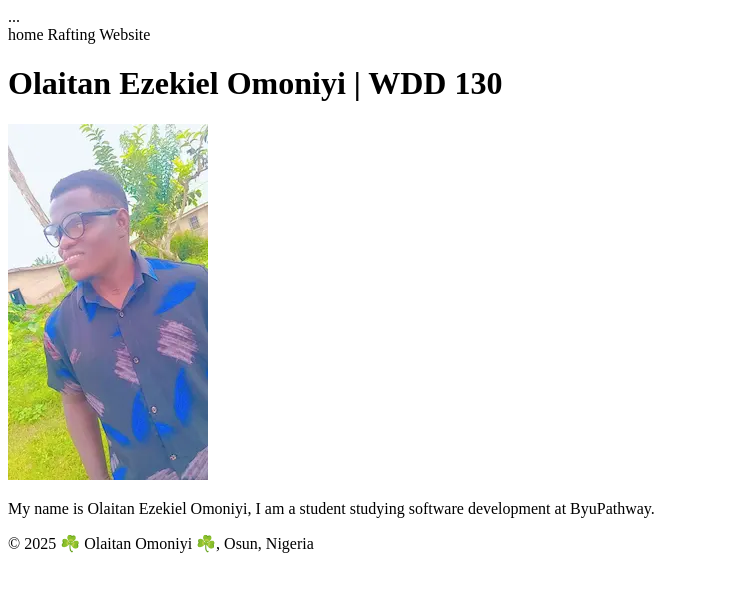
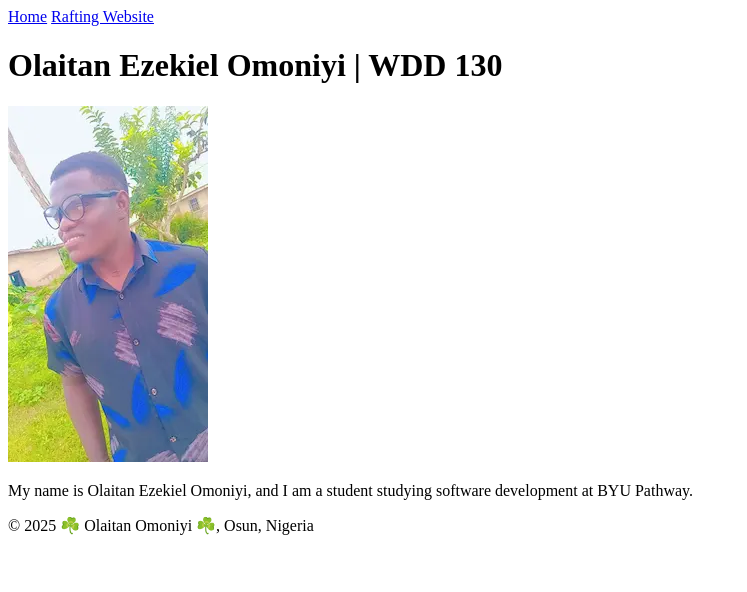
Before and after one commit to Olaitan1196/wdd130, a plain HTML site: page index.html/index.html in a window 1280 px wide. Shown: the whole page, without its empty margins (0-747 px from the left). Drawn offline with Linux system fonts and the light colour scheme.

Commit message:
I made few adjustments to the header and the image name.

```diff
--- a/index.html/index.html
+++ b/index.html/index.html
@@ -1,20 +1,21 @@
 <!DOCTYPE html>
-<html lang="en-US"> ... </html>
-<head>  </head>
-<meta charset="utf-8">
-<meta name="viewport" content="width=device-width, initial-scale=1.0">
-<title>Olaitan Ezekiel Omoniyi| WDD 130</title>
+<html lang="en-US">
+<head>
+    <meta charset="utf-8">
+    <meta name="viewport" content="width=device-width, initial-scale=1.0">
+    <title>Olaitan Ezekiel Omoniyi | WDD 130</title>
+</head>
 <body>
-    <header
-        <nav>
-            <a haref="#">home</a>
-            <a haref="WWr/">Rafting Website</a>
+    <header>
+        <nav aria-label="Main navigation">
+            <a href="#">Home</a>
+            <a href="WWr/">Rafting Website</a>
         </nav>
     </header>
     <main>
         <h1>Olaitan Ezekiel Omoniyi | WDD 130</h1>
-        <img src="images/olaitan.webp" alt="Olaitan Ezekiel Omoniyi" width = "200">
-        <p>My name is Olaitan Ezekiel Omoniyi, I am a student studying software development at ByuPathway.</p>
+        <img src="images/profile.webp" alt="Olaitan Ezekiel Omoniyi" width="200">
+        <p>My name is Olaitan Ezekiel Omoniyi, and I am a student studying software development at BYU Pathway.</p>
     </main>
     <footer>
         <p>© 2025 ☘️ Olaitan Omoniyi ☘️, Osun, Nigeria</p>
```
Also changed, not shown: index.html/images/profile.webp (renamed from index.html/images/olaitan.webp).
